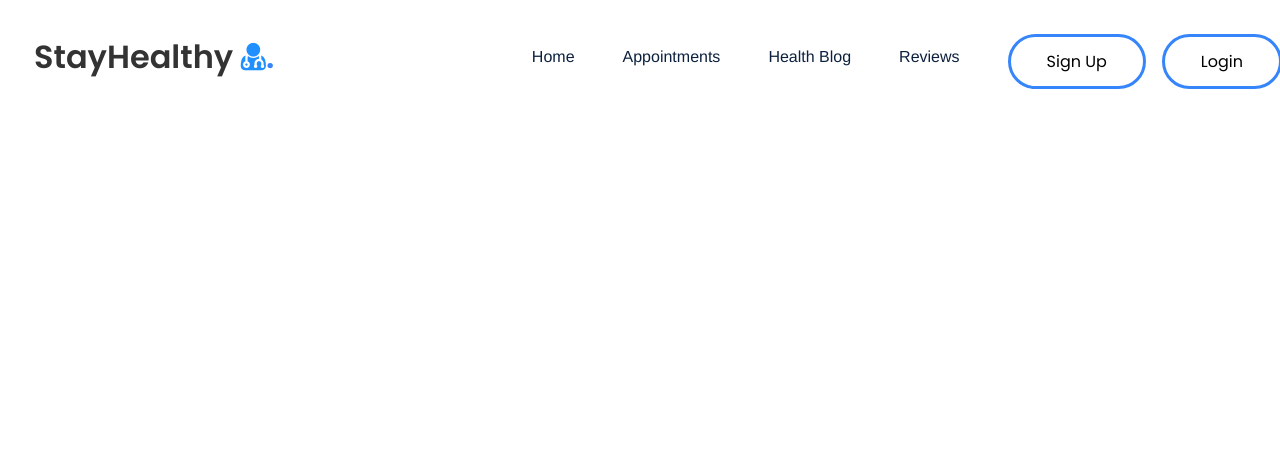
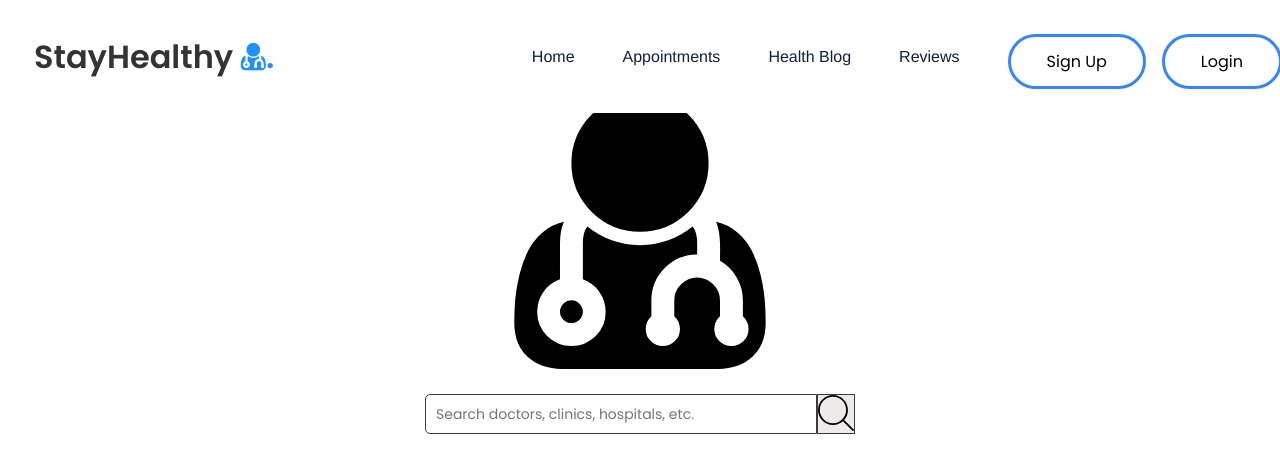
Before and after one commit to gabrielhli/front-end-capstone, a React (Create React App) app: page /search/doctors in a window 1280 px wide. Shown: the top 472 px of the page. Built offline with nearby package versions, Linux system fonts and the light colour scheme.

Commit message:
Added Doctor Search

```diff
--- a/src/App.js
+++ b/src/App.js
@@ -10,6 +10,7 @@ import LandingPage from './Components/Landing_Page/LandingPage';
 import Sign_Up from './Components/Sign_Up/Sign_Up';
 import Login from './Components/Login/Login';
 import InstantConsultation from './Components/InstantConsultationBooking/InstantConsultation';
+import FindDoctorSearch from './Components/FindDoctorSearch/FindDoctorSearch';
 
 // Function component for the main App
 function App() {
@@ -29,6 +30,7 @@ function App() {
             <Route path="/Sign_Up" element={<Sign_Up/>}/>
             <Route path="/Login" element={<Login/>}/>
             <Route path="/instant-consultation" element={<InstantConsultation />} />
+            <Route path="/search/doctors" element={<FindDoctorSearch/>}/>
           </Routes>
         </BrowserRouter>
     </div>
--- /dev/null
+++ b/src/Components/FindDoctorSearch/FindDoctorSearch.css
@@ -0,0 +1,179 @@
+.location-search-box {
+    display: flex;
+    align-items: center;
+    width: 286px;
+    position: relative;
+}
+
+.location-search-box>img {
+    border: 1px solid #ddd;
+    border-right: none;
+    height: 40px;
+    padding-left: 5px;
+}
+
+.search-location-input-box {
+    height: 40px;
+    width: 100%;
+    padding: 6px 20px 5px 10px;
+    border: 1px solid #ddd;
+    border-left: none;
+    outline: none;
+    cursor: pointer;
+    font-size: 14px;
+}
+
+.search-location-input-results {
+    position: absolute;
+    top: 40px;
+    left: 0;
+    width: 100%;
+    z-index: 5;
+    margin-top: 2px;
+    border: 1px solid #555;
+}
+
+.search-location-result-item {
+    height: 60px;
+    display: flex;
+    align-items: center;
+    background-color: #fff;
+    border-bottom: 1px solid #e0e0e0;
+    padding: 10px 12px;
+    column-gap: 14px;
+    cursor: pointer;
+    text-align: left;
+}
+
+.search-location-result-item>span:nth-of-type(1) {
+    border: 1px solid #f0f0f5;
+    border-radius: 50%;
+    padding: 8px;
+    background-color: #f0f0f5;
+}
+
+.search-location-result-item>span:nth-of-type(2)>div:nth-of-type(1) {
+    color: #414146;
+    font-size: 14px;
+}
+
+.search-location-result-item>span:nth-of-type(2)>div:nth-of-type(2) {
+    color: #787887;
+    font-size: 12px;
+}
+
+.search-location-result-item:hover {
+    background-color: #f0f0f5;
+
+}
+
+
+
+
+.doctor-search-box {
+    display: flex;
+    align-items: center;
+    width: 430px;
+    position: absolute;
+    margin-top: 25px;
+    margin-bottom: 20px;
+    box-shadow: rgba(0, 0, 0,.1) 0 - 1px 0 0 inset;
+    border-radius: 5px;
+    height: 100vh;
+}
+
+.doctor-search-box>img {
+    border: 1px solid #ddd;
+    border-right: none;
+    height: 40px;
+    padding-left: 5px;
+}
+
+.search-doctor-input-box {
+    height: 40px;
+    width: 100%;
+    padding: 6px 20px 5px 10px;
+    outline: none;
+    cursor: pointer;
+    font-size: 14px;
+    border-top-left-radius:5px;
+    border-bottom-left-radius:5px;
+    border-top-right-radius:0;
+    border-bottom-right-radius:0;
+    border:1px solid rgb(59, 58, 58);
+}
+
+.findiconimg{
+    width: 40px;
+    left: 0;
+    background-color: rgb(239, 234, 234);
+    height: 40px;
+    border: 1px solid rgb(59, 58, 58);
+    z-index: -99;
+
+}
+.search-doctor-input-results {
+    position: absolute;
+    top: 55%;
+    left: 0;
+    width: 100%;
+    z-index: 5;
+    height: 420px;
+    margin-top: 2px;
+    border: 1px solid #555;
+}
+
+.search-doctor-result-item {
+    height: 60px;
+    display: flex;
+    align-items: center;
+    background-color: #fff;
+    border-bottom: 1px solid #e0e0e0;
+    padding: 10px 12px;
+    column-gap: 14px;
+    cursor: pointer;
+    text-align: left;
+}
+
+.search-doctor-result-item:hover {
+    background-color: #f0f0f5;
+}
+
+.search-doctor-result-item>span:nth-of-type(1) {
+    border: 1px solid #f0f0f5;
+    border-radius: 50%;
+    padding: 8px;
+    background-color: #f0f0f5;
+}
+
+.search-doctor-result-item>span:nth-of-type(2) {
+    font-size: 14px;
+    color: #414146;
+}
+
+.search-doctor-result-item>span:nth-of-type(3) {
+    font-size: 11px;
+    flex-grow: 1;
+    color: #787887;
+    text-align: right;
+    text-transform: uppercase;
+    justify-self: flex-end;
+}
+.home-search-container {
+    /* width: 712px; */
+    padding: 20px 0;
+    display: flex;
+    align-items: center;
+}
+
+.finddoctor{
+    /* height: 0 auto; */
+    overflow: hidden;
+}
+.finddoctor .mainimg{
+    width: 312px;
+    height: 312px;
+    object-fit: cover;
+    object-position: center;
+    border-radius: 5px;
+}
--- /dev/null
+++ b/src/Components/FindDoctorSearch/FindDoctorSearch.js
@@ -0,0 +1,74 @@
+import React, { useState } from "react";
+import "./FindDoctorSearch.css";
+import { useNavigate, Navigate } from 'react-router-dom';
+
+const initSpeciality = [
+    'Dentist', 'Gynecologist/obstetrician', 'General Physician', 'Dermatologist', 'Ear-nose-throat (ent) Specialist', 'Homeopath', 'Ayurveda'
+]
+
+const FindDoctorSearch = () => {
+    const [doctorResultHidden, setDoctorResultHidden] = useState(true);
+    const [searchDoctor, setSearchDoctor] = useState('');
+    const [specialities, setSpecialities] = useState(initSpeciality);
+    const navigate = useNavigate();
+    const handleDoctorSelect = (speciality) => {
+        setSearchDoctor(speciality);
+        setDoctorResultHidden(true);
+        navigate(`/instant-consultation?speciality=${speciality}`);
+        window.location.reload();
+    }
+
+    return (
+        <div className='finddoctor'>
+            <center>
+                <h1>Find a doctor and Consult instantly</h1>
+                <div>
+                    <i style={{color:'#000000',fontSize:'20rem'}} className="fa fa-user-md"></i>
+                </div>
+                <div className="home-search-container"  style={{display:'flex',justifyContent:'center',alignItems:'center'}}>
+                    <div className="doctor-search-box">
+                    {/* <p>Perform a search to see the results.</p> */}
+                        <input
+                            type="text"
+                            className="search-doctor-input-box"
+                            placeholder="Search doctors, clinics, hospitals, etc."
+                            onFocus={() => setDoctorResultHidden(false)}
+                            onBlur={() => setDoctorResultHidden(true)}
+                            value={searchDoctor}
+                            onChange={(e) => setSearchDoctor(e.target.value)}
+                            />
+
+                        <div className="findiconimg">
+                            <img
+                                className='findIcon'
+                                src={process.env.PUBLIC_URL + '/images/search.svg'}
+                                alt=""
+                                />
+                        </div>
+                        <div className="search-doctor-input-results" hidden={doctorResultHidden}>
+                            {
+                                specialities.map(speciality =>
+                                <div
+                                    className="search-doctor-result-item"
+                                    key={speciality}
+                                    onMouseDown={() => handleDoctorSelect(speciality)}>
+                                    <span>
+                                        <img
+                                            src={process.env.PUBLIC_URL + '/images/search.svg'}
+                                            alt=""
+                                            style={{height:"10px", width:"10px"}}
+                                            width="12" />
+                                        </span>
+                                    <span>{speciality}</span>
+                                    <span>SPECIALITY</span>
+                                </div>)
+                            }
+                        </div>
+                    </div>
+                </div>
+            </center>
+        </div>
+    )
+}
+
+export default FindDoctorSearch
```
Also changed, not shown: public/images/search.svg (added).
